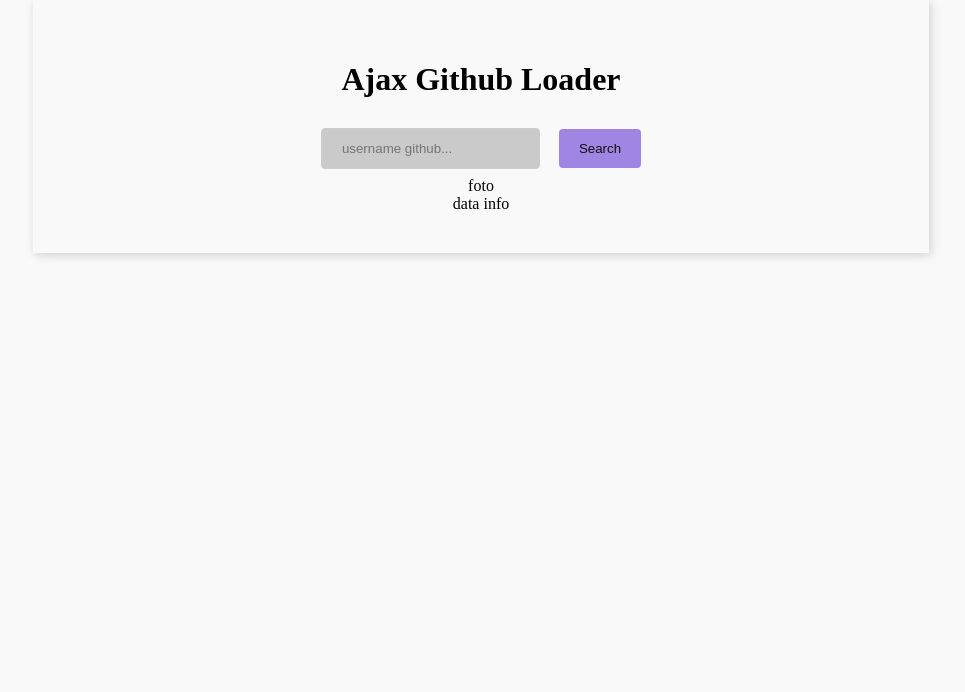
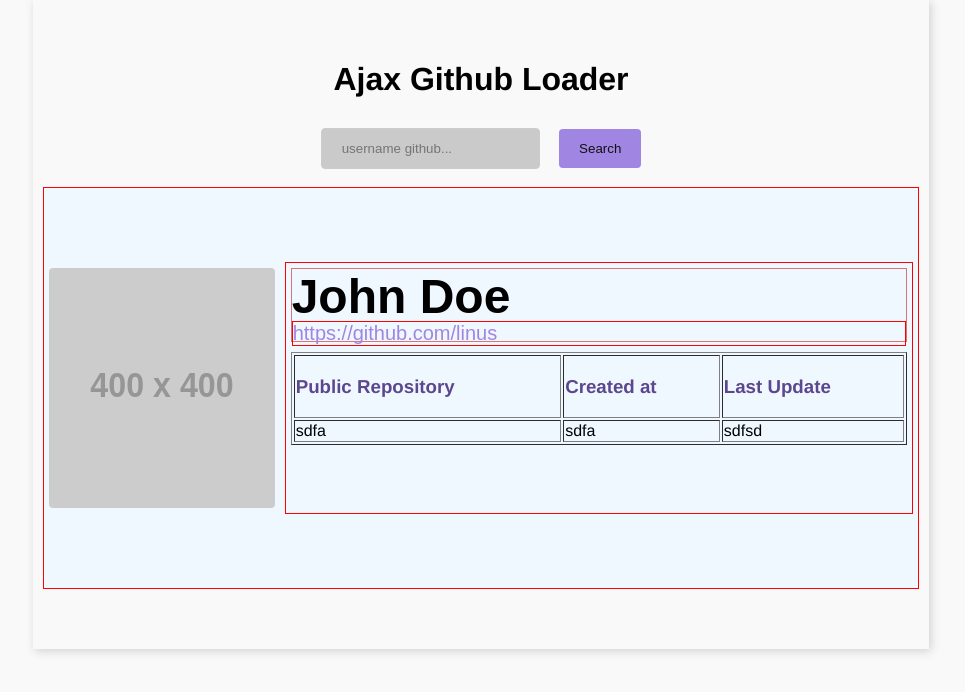
Before and after one commit to krisnaxda/js-githubprofileloader, a plain HTML site: page index.html in a window 1280 px wide. Shown: the whole page, without its empty margins (159-1124 px from the left). Drawn offline with Linux system fonts and the light colour scheme; placeholder pictures from the web are drawn by us.

Commit message:
add profile css style

```diff
--- a/index.html
+++ b/index.html
@@ -6,20 +6,97 @@
     <meta http-equiv="X-UA-Compatible" content="ie=edge">
     <title>Belajar Dasar Ajax</title>
     <link rel="stylesheet" href="styles.css">
+    <style>
+        .profile{
+            background-color: aliceblue;
+            margin: 10px;
+            height: 400px;
+            margin-bottom: 20px;
+            display: flex;
+            justify-content: space-around;
+            align-items: center;
+            border: 1px red solid;
+        }
+        .foto{
+            margin: 5px;
+            width: 240px;
+            height: 240px;
+        }
+        .data{
+            margin: 5px;
+            padding: 5px;
+            width: 75%;
+            height: 240px;
+            border: 1px red solid;
+        }
+
+        .topsearch{
+            text-align: center;
+        }
+        #img{
+            width: 100%;
+            height:100%;
+            border-radius: 4px;
+        }
+        .data span{
+            color: #3c3c3c;
+        }
+        #nama{
+            font-size: 3em;
+            border: #c41b1b96 1px solid;
+            font-family: fantasy;
+            display: block;
+            height: 30%;
+            margin-bottom: 10px;
+        }
+
+        #nama p{
+            font-size: 20px;
+            margin-top: -3px;
+            border: red 1px solid;
+        }
+        #nama a{
+            text-decoration: none;
+            color: #a185e2;
+        }
+        #repo h3{
+            color: #5c478f;
+            font-family: 'Franklin Gothic Medium', 'Arial Narrow', Arial, sans-serif;
+        }
+
+        #repo table{
+            width: 100%;
+            text-align: left;
+        }
+    </style>
 </head>
 <body>
     <div class="main">
 
+        <div class="topsearch">
         <h1>Ajax Github Loader</h1>
         <input type="text" name="username" placeholder="username github...">
         <input type="button" onclick="loadContent()" value="Search">
+        </div>
 
-        <div>
-            <div>
-                foto
+        <div class="profile">
+            <div class="foto">
+                <img src="https://placehold.co/400x400/ae92f0/black?text=Image" id="img">
             </div>
-            <div>
-                data info
+            <div class="data">
+                <div id="nama"><b>John Doe</b><p><a href="#">https://github.com/linus</a></p></div>
+                <div id="repo">
+                    <table border="1">
+                        <th><h3>Public Repository</h3></th>
+                        <th><h3>Created at</h3></th>
+                        <th><h3>Last Update</h3></th>
+                        <tr>
+                            <td>sdfa</td>
+                            <td>sdfa</td>
+                            <td>sdfsd</td>
+                        </tr>
+                    </table>
+                </div>
             </div>
         </div>
 
--- a/styles.css
+++ b/styles.css
@@ -2,6 +2,7 @@
             width: 70%;
             margin: 0 auto;
             background-color: #f9f9f9;
+
         }
         .main{
             padding-top: 40px;
@@ -9,7 +10,7 @@
             background: #f9f9f9;
             box-shadow: 2px 2px 9px #69696948;
             height: 100%;
-            text-align: center;
+            font-family: 'Franklin Gothic Medium', 'Arial Narrow', Arial, sans-serif;
 
         }
 
```
